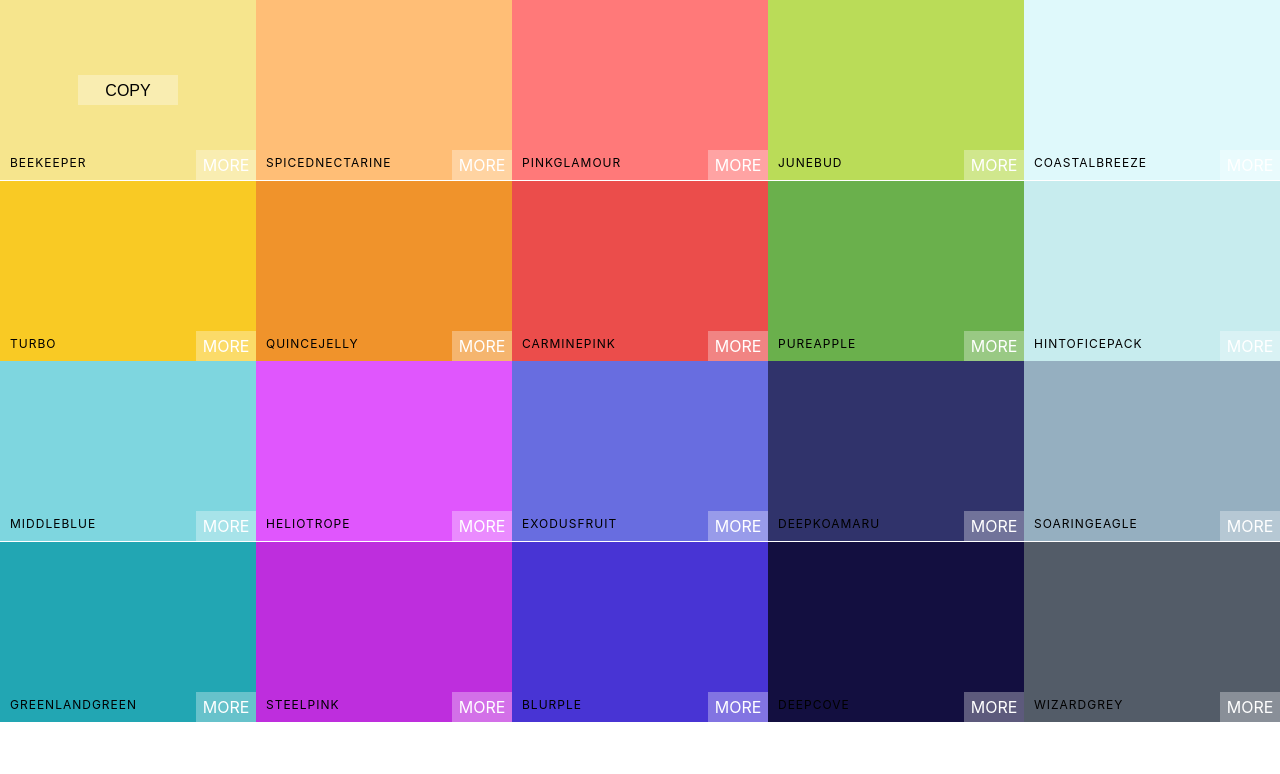
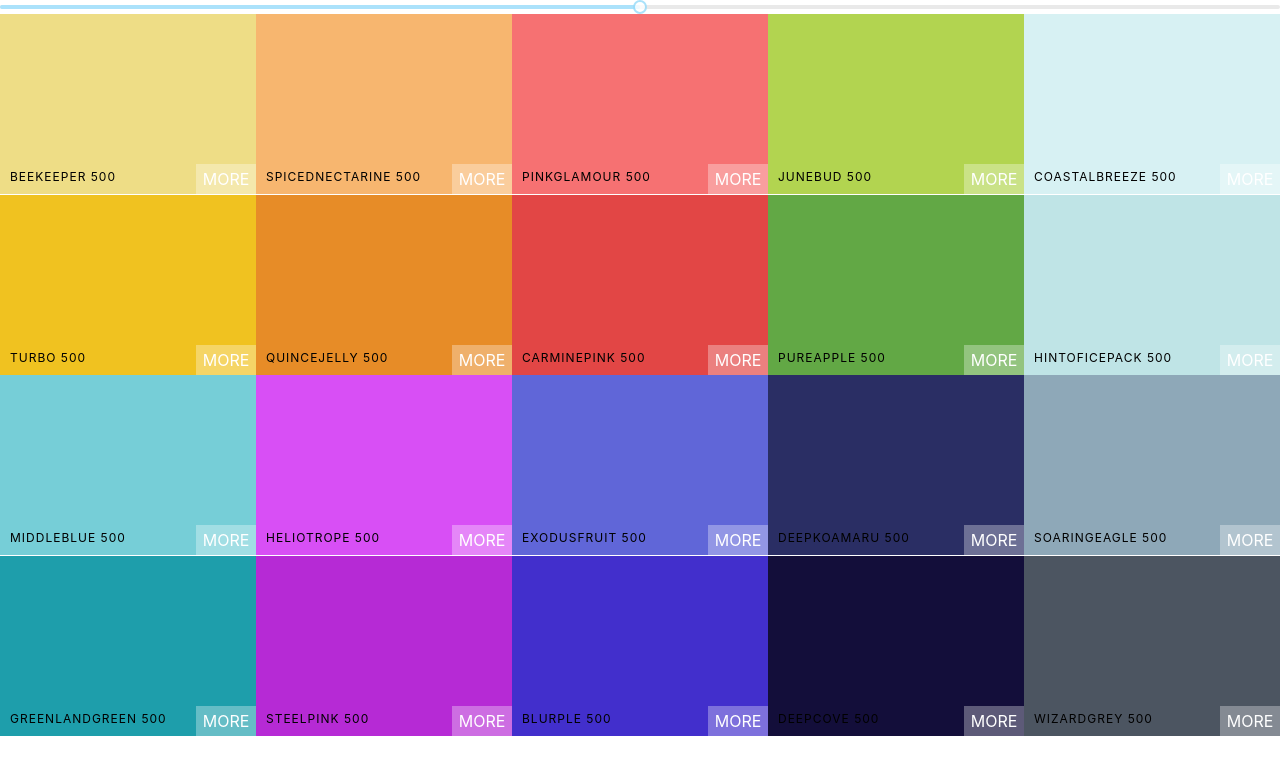
Before and after one commit to jas112/REACT-STUDY-Chromapalooza, a React (Create React App) app: page / in a window 1280 px wide. Shown: the top 774 px of the page. Built offline with nearby package versions, Linux system fonts and the light colour scheme.

Commit message:
added slider control for dynamic color palette change.

```diff
--- a/package.json
+++ b/package.json
@@ -7,6 +7,7 @@
     "@testing-library/react": "^13.3.0",
     "@testing-library/user-event": "^13.5.0",
     "chroma-js": "^2.4.2",
+    "rc-slider": "^10.0.1",
     "react": "^18.2.0",
     "react-copy-to-clipboard": "^5.1.0",
     "react-dom": "^18.2.0",
--- a/src/App.js
+++ b/src/App.js
@@ -10,7 +10,8 @@ class App extends Component {
     return (
       <div className="App">
         <div>
-          <Palette {...seedPalettes[4]} />
+          {/* <Palette {...seedPalettes[4]} /> */}
+          <Palette palette={generateColorPalette(seedPalettes[4])} />
         </div>
       </div>
     );
--- a/src/components/palette/Palette.js
+++ b/src/components/palette/Palette.js
@@ -2,22 +2,36 @@ import React, { Component } from 'react';
 import { v4 as uuidv4 } from 'uuid';
 import ColorBox from '../colorBox/ColorBox';
 import './Palette.css';
+import Slider from 'rc-slider';
+import 'rc-slider/assets/index.css';
 
 class Palette extends Component {
-    getPaletteColors(){
-        let colors = this.props.colors.map(color => (
-            <ColorBox backgroundColor={color.color} name={color.name} key={uuidv4()} />
-        ));
-        return colors;
-    }
+  constructor(props){
+    super(props);
+    this.state = { level: 500};
+    this.changeLevelValue = this.changeLevelValue.bind(this);
+  }
+
+  changeLevelValue(level){
+    console.log(`newLevel: ${level}`);
+    this.setState({level: level})
+  }
+
+  getPaletteColors(level){
+      const {colors} = this.props.palette;
+      let currentColorPalette = colors[level].map(color => (
+          <ColorBox backgroundColor={color.hex} name={color.name} key={uuidv4()} />
+      ));
+      return currentColorPalette;
+  }
   render() {
-
-    const colorValues = this.getPaletteColors();
+    const {level} = this.state;
+    const colorValues = this.getPaletteColors(level);
 
     return (
       <div className='Palette'>
         {/* palette navbar goes here */}
-        {/* <div className='Palette-header'></div> */}
+        <Slider defaultValue={level} min={100} max={900} step={100} onAfterChange={this.changeLevelValue}/>
         <div className='Palette-colors'>
             {/* color boxes go here */}
             {colorValues}
```
Also changed, not shown: 1 other file (tests, documents, lock files or other folders).
